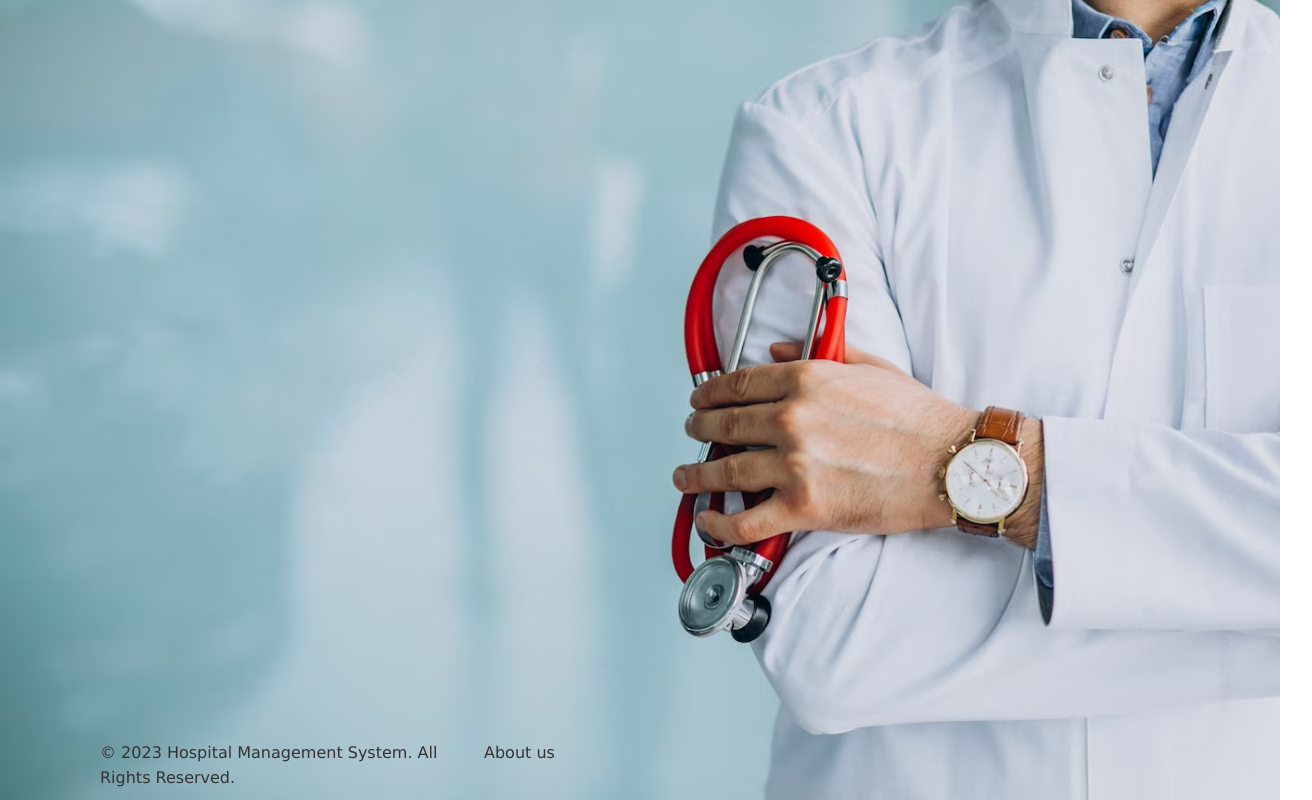
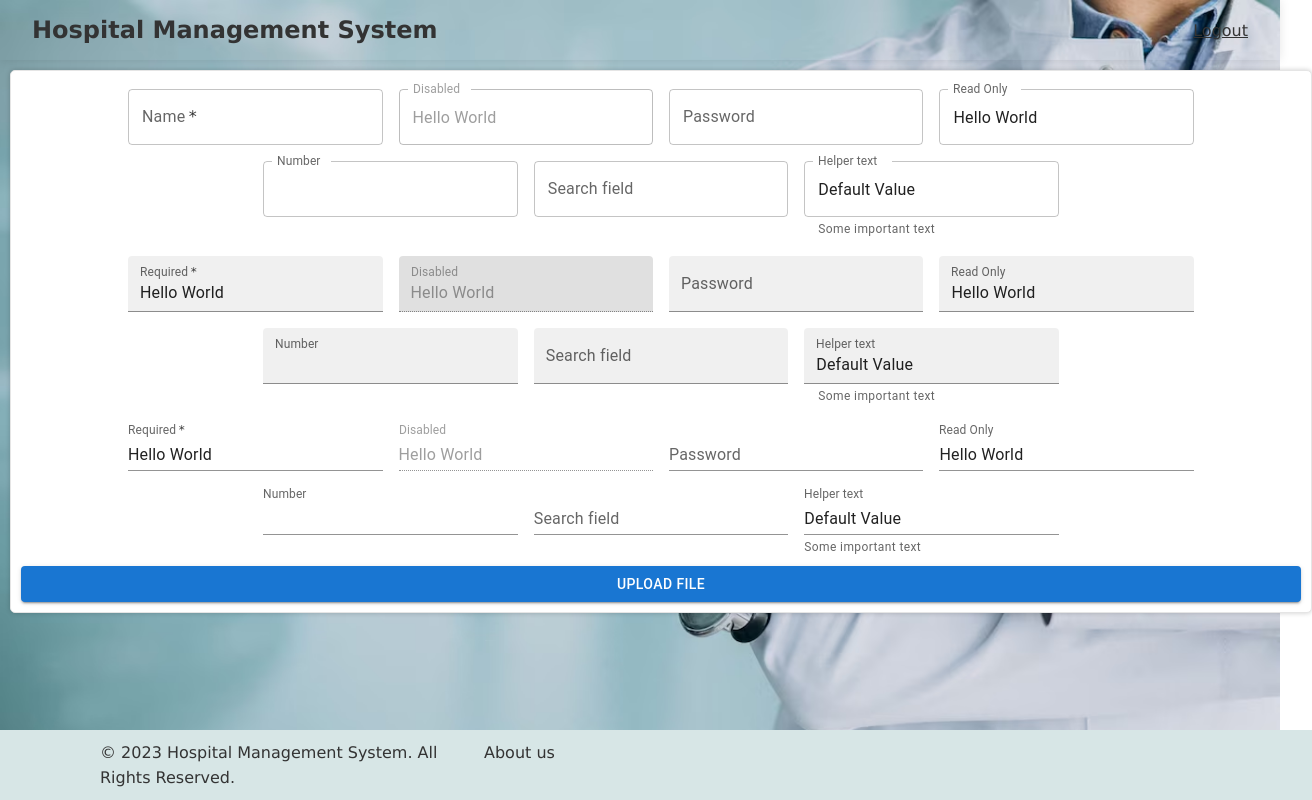
Before and after one commit to Yashraj-10/Hospital-Management-System, a React (Create React App) app: page /dataentry in a window 1280 px wide. Shown: the whole page, 1312 px wide, since content can reach past the window. Built offline with nearby package versions, Linux system fonts and the light colour scheme; the HTML template or start-up script is replaced by a standard one; a web font is replaced by a local one.

Commit message:
created register.js and register.css

```diff
--- a/package.json
+++ b/package.json
@@ -14,6 +14,9 @@
     "@testing-library/user-event": "^13.5.0",
     "react": "^18.2.0",
     "react-dom": "^18.2.0",
+    "react-fast-grid": "^2.1.9",
+    "react-icon": "^1.0.0",
+    "react-jss": "^10.10.0",
     "react-router-dom": "^5.3.4",
     "react-scripts": "5.0.1",
     "styled-components": "^5.3.6",
--- a/src/App.js
+++ b/src/App.js
@@ -7,8 +7,8 @@ import About from './about';
 import Navbar2 from './Navbar2';
 import AdminDashboard from './AdminDashboard';
 import DataEntry from './DataEntry';
+import Doctor from './Doctor';
 import Register from './Register';
-import Doctor from './Doctor';
 
 function App() {
   return (
@@ -17,7 +17,7 @@ function App() {
         <div className="container">
           <Switch>
             <Route exact path='/'>
-            <Navbar />
+              <Navbar />
             </Route>
             <Route exact path='/login'>
               <Navbar />
@@ -30,14 +30,17 @@ function App() {
             <Route exact path='/about'>
               <About />
             </Route>
-            <Route exact path='/dataent'>
+            <Route exact path='/dataentry'>
+              <Navbar2 />
               <DataEntry />
             </Route>
+            <Route exact path='/doctor'>
+              <Navbar2 />
+              <Doctor />
+            </Route>
             <Route exact path='/register'>
+              <Navbar2 />
               <Register />
-            </Route>
-            <Route exact path='/doctor'>
-              <Doctor />
             </Route>
           </Switch>
         </div>
--- a/src/DataEnt.css
+++ b/src/DataEnt.css
@@ -0,0 +1,18 @@
+.dataent {
+    background-color: #ffffff;
+    padding: 10px;
+    border-radius: 5px;
+    margin: 10px;
+    box-shadow: 0 0 5px 0 rgba(0, 0, 0, 0.2);
+    border: 1px solid #e5e5e5;
+    display: flex;
+    flex-direction: column;
+    justify-content: space-between;
+    height: 100%;
+    width: 100%;
+    float: left;
+}
+
+.navbar2 {
+    position: relative;
+}
--- a/src/DataEntry.js
+++ b/src/DataEntry.js
@@ -1,63 +1,181 @@
-import React from 'react';
-import { Link } from 'react-router-dom';
+import * as React from 'react';
+import Box from '@mui/material/Box';
+import TextField from '@mui/material/TextField';
+import { Button } from '@mui/material';
 import './DataEnt.css';
-
-const DataEntry = () => {
+export default function FormPropsTextFields() {
     return (
-        <div class="pde-box">
-            <h2> Patient Data Entry </h2>
-            <form>
-                <div class="user-box">
-                    <input
-                        type="text"
-                        name=""
+        <div className="dataent">
+            <Box
+                component="form"
+                sx={{
+                    '& .MuiTextField-root': { m: 1, width: '25ch' },
+                }}
+                noValidate
+                autoComplete="off"
+            >
+                <div>
+                    <TextField
                         required
+                        id="outlined-required"
+                        label="Name"
+                        defaultValue=""
                     />
-                    <label>Name</label>
-
+                    <TextField
+                        disabled
+                        id="outlined-disabled"
+                        label="Disabled"
+                        defaultValue="Hello World"
+                    />
+                    <TextField
+                        id="outlined-password-input"
+                        label="Password"
+                        type="password"
+                        autoComplete="current-password"
+                    />
+                    <TextField
+                        id="outlined-read-only-input"
+                        label="Read Only"
+                        defaultValue="Hello World"
+                        InputProps={{
+                            readOnly: true,
+                        }}
+                    />
+                    <TextField
+                        id="outlined-number"
+                        label="Number"
+                        type="number"
+                        InputLabelProps={{
+                            shrink: true,
+                        }}
+                    />
+                    <TextField id="outlined-search" label="Search field" type="search" />
+                    <TextField
+                        id="outlined-helperText"
+                        label="Helper text"
+                        defaultValue="Default Value"
+                        helperText="Some important text"
+                    />
                 </div>
-                <div class="user-box">
-                    <input
-                        type="text"
-                        name=""
+                <div>
+                    <TextField
                         required
+                        id="filled-required"
+                        label="Required"
+                        defaultValue="Hello World"
+                        variant="filled"
                     />
-                    <label>Address</label>
+                    <TextField
+                        disabled
+                        id="filled-disabled"
+                        label="Disabled"
+                        defaultValue="Hello World"
+                        variant="filled"
+                    />
+                    <TextField
+                        id="filled-password-input"
+                        label="Password"
+                        type="password"
+                        autoComplete="current-password"
+                        variant="filled"
+                    />
+                    <TextField
+                        id="filled-read-only-input"
+                        label="Read Only"
+                        defaultValue="Hello World"
+                        InputProps={{
+                            readOnly: true,
+                        }}
+                        variant="filled"
+                    />
+                    <TextField
+                        id="filled-number"
+                        label="Number"
+                        type="number"
+                        InputLabelProps={{
+                            shrink: true,
+                        }}
+                        variant="filled"
+                    />
+                    <TextField
+                        id="filled-search"
+                        label="Search field"
+                        type="search"
+                        variant="filled"
+                    />
+                    <TextField
+                        id="filled-helperText"
+                        label="Helper text"
+                        defaultValue="Default Value"
+                        helperText="Some important text"
+                        variant="filled"
+                    />
                 </div>
-                <div class="user-box">
-                    <input
-                        type="text"
-                        name=""
+                <div>
+                    <TextField
                         required
+                        id="standard-required"
+                        label="Required"
+                        defaultValue="Hello World"
+                        variant="standard"
                     />
-                    <label>Address</label>
+                    <TextField
+                        disabled
+                        id="standard-disabled"
+                        label="Disabled"
+                        defaultValue="Hello World"
+                        variant="standard"
+                    />
+                    <TextField
+                        id="standard-password-input"
+                        label="Password"
+                        type="password"
+                        autoComplete="current-password"
+                        variant="standard"
+                    />
+                    <TextField
+                        id="standard-read-only-input"
+                        label="Read Only"
+                        defaultValue="Hello World"
+                        InputProps={{
+                            readOnly: true,
+                        }}
+                        variant="standard"
+                    />
+                    <TextField
+                        id="standard-number"
+                        label="Number"
+                        type="number"
+                        InputLabelProps={{
+                            shrink: true,
+                        }}
+                        variant="standard"
+                    />
+                    <TextField
+                        id="standard-search"
+                        label="Search field"
+                        type="search"
+                        variant="standard"
+                    />
+                    <TextField
+                        id="standard-helperText"
+                        label="Helper text"
+                        defaultValue="Default Value"
+                        helperText="Some important text"
+                        variant="standard"
+                    />
                 </div>
-                <div class="user-box">
-                    <input
-                        type="text"
-                        name=""
-                        required
-                    />
-                    <label>Address</label>
-                </div>
-                <div class="user-box">
-                    <input
-                        type="text"
-                        name=""
-                        required
-                    />
-                    <label>Address</label>
-                </div>
-                <Link to="#">
-                    {/* <span></span>
-                    <span></span>
-                    <span></span>
-                    <span></span> */}
-                    Submit
-                </Link>
-            </form>
+            </Box>
+            <Button
+  variant="contained"
+  component="label"
+>
+  Upload File
+  <input
+    type="file"
+    hidden
+  />
+</Button>
         </div>
-     );
+    );
 }
-
-export default DataEntry;
--- a/src/Register.js
+++ b/src/Register.js
@@ -1,12 +1,77 @@
 import './register.css';
+import React, { useState } from 'react';
 const Register = () => {
+    const [firstName, setFirstName] = useState('');
+    const [lastName, setLastName] = useState('');
+    const [dateOfBirth, setDateOfBirth] = useState('');
+    const [phoneNumber, setPhoneNumber] = useState('');
+    const [address, setAddress] = useState('');
+    const [sex, setSex] = useState(null);
+
+    const handleSubmit = (e) => {
+        e.preventDefault();
+
+        // TODO: Implement form submission logic
+    };
     return (
-        <div className="register">
-            <div className="register__container">
-                <h1>Register</h1>
+        <div className="form-container">
+            <form onSubmit={handleSubmit}>
+                <label>
+                    First Name:
+                    <input
+                        type="text"
+                        value={firstName}
+                        required
+                        onChange={(e) => setFirstName(e.target.value)} />
+                </label>
+                <br />
+                <label>
+                    Last Name:
+                    <input
+                        type="text"
+                        value={lastName}
+                        required
+                        onChange={(e) => setLastName(e.target.value)} />
+                </label>
+                <br />
+                <label>
+                    Date of Birth:
+                    <input type="date" value={dateOfBirth} required onChange={(e) => setDateOfBirth(e.target.value)} />
+                </label>
+                <br />
+                <div className='dropdown'>
+                <label>
+                    Sex :
+                    <select
+                    value={sex}
+                    onChange={(e) => setSex(e.target.value)}
+                    >
+
+                    <option value="Male">Male</option>
+                    <option value="Female">Female</option>
+                    <option value="Other">Other</option>
+                </select>
+
+                </label>
+                <br />
                 </div>
+                <label>
+                    Phone Number:
+                    <input type="tel" value={phoneNumber} required onChange={(e) => setPhoneNumber(e.target.value)} />
+                </label>
+                <br />
+                <label>
+                    Address:
+                    <input
+                        type="text"
+                        value={address}
+                        required
+                        onChange={(e) => setAddress(e.target.value)} />
+                </label>
+                <button type="submit">Submit</button>
+            </form>
         </div>
-     );
+    );
 }
 
 export default Register;
--- a/src/index.css
+++ b/src/index.css
@@ -59,19 +59,18 @@ body{
   left: 0;
   right: 0;
   height: 60px;
-  background-color: #f5f5f5;
-  background: linear-gradient(#beebdc, #8aafda);
+  /* background: linear-gradient(#beebdc, #8aafda); */
 }
 
 .footer {
   position: fixed;
-  margin-left: 100px;
+  padding-left: 100px;
+  padding-top: 10px;
+  padding-bottom: 10px;
   bottom: 0;
   width: 100%;
-  height: 60px;
   line-height: 25px;
-  /* background-color: #f5f5f5; */
-  /* background: linear-gradient(#beebdc, #8aafda); */
+  background-color: #d7e6e6;
 }
 .column {
   float: left;
--- a/src/register.css
+++ b/src/register.css
@@ -0,0 +1,76 @@
+.form-container {
+    position: fixed;
+    top: 35%;
+    left: 50%;
+    transform: translate(-50%, -50%);
+    background-color: #fff;
+    box-shadow: 0px 2px 10px rgba(0, 0, 0, 0.3);
+    padding: 20px;
+    border-radius: 8px;
+    display: flex;
+    flex-direction: column;
+    align-items: center;
+    justify-content: center;
+    /* max-width: 100%; */
+    width: 700px;
+}
+
+.form-container label {
+    display: flex;
+    /* flex-direction: column; */
+    /* margin-bottom: 10px; */
+    text-align: center;
+    /* margin-right: 100px; */
+}
+
+.form-container label span {
+    font-weight: bold;
+    margin-bottom: 5px;
+}
+
+.form-container .form-fields {
+    display: grid;
+    grid-template-columns: repeat(auto-fit, minmax(300px, 1fr));
+    grid-gap: 10px;
+    margin-top: 20px;
+    margin-right: 100px;
+    width: 100%;
+    max-width: 600px;
+}
+
+.form-container input[type="text"],
+.form-container input[type="date"],
+.form-container input[type="tel"],
+.form-container input[type="email"] {
+    padding: 10px;
+    font-size: 16px;
+    border: 1px solid #ccc;
+    border-radius: 4px;
+    margin-left: 10px;
+    width: 500px;
+}
+
+.form-container button[type="submit"] {
+    background-color: #007bff;
+    color: #fff;
+    border: none;
+    border-radius: 4px;
+    padding: 10px 20px;
+    font-size: 16px;
+    cursor: pointer;
+    transition: background-color 0.3s ease;
+    margin-top: 20px;
+}
+
+.dropdown select{
+    margin-left: 30px;
+    width: 500px;
+}
+
+input {
+    padding: 5px;
+    border-radius: 4px;
+    border: none;
+    border: 1px solid #CCC;
+    width: 100%;
+  }
```
Also changed, not shown: src/Login.js (+5 -5 lines), 1 other file (tests, documents, lock files or other folders).
